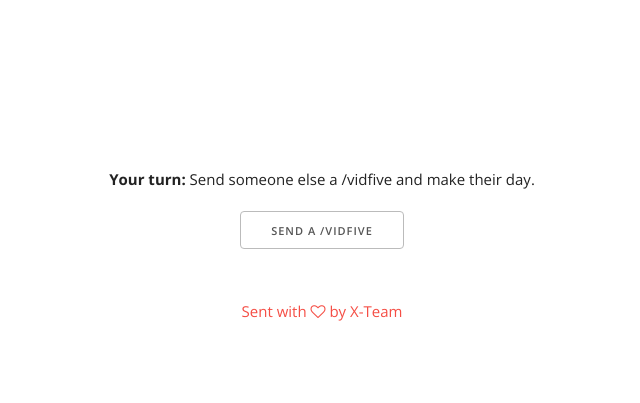
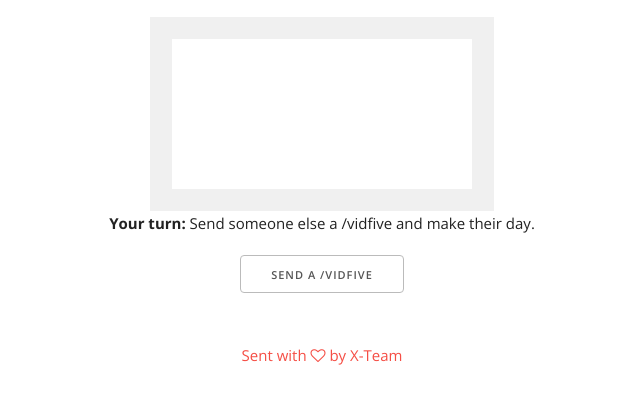
Before and after one commit to x-team/vidfives, a website: page static/play.html in a window 1280 px wide. Shown: the part 199-602 px from the top of the page, without its empty margins (318-958 px from the left). Drawn offline with nearby package versions, Linux system fonts and the light colour scheme.

Commit message:
Add style to video player on play page

```diff
--- a/static/play.html
+++ b/static/play.html
@@ -32,7 +32,7 @@
         <h5><i><script>showQuotation();</script></i></h5>
       </div>
 
-      <video>
+      <video class="thevideo">
         Your browser does not support the <code>video</code> element.
       </video>
       <audio></audio>
```
